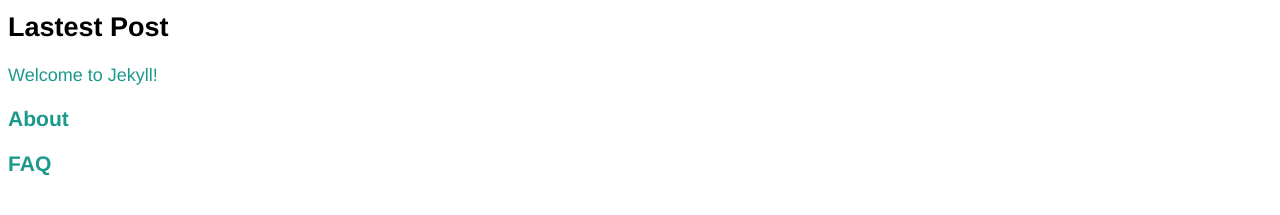
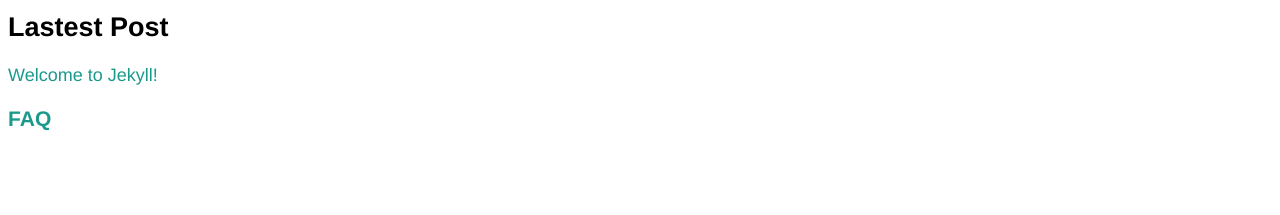
Before and after one commit to jaytomatic/jaytomatic.github.io, a Jekyll site: the page built from _pages/index.markdown, in a window 1280 px wide. Shown: the part 131-346 px from the top of the page. Built offline with Jekyll 4.4.1, drawn with Linux system fonts in a browser that asks for light colours; nearby versions of some CDN libraries.

Commit message:
updated index

```diff
--- a/_pages/index.markdown
+++ b/_pages/index.markdown
@@ -11,6 +11,4 @@ permalink: /
 </a>
 
 
-### [About](/about/)
-
 ### [FAQ](/faq/)
```
